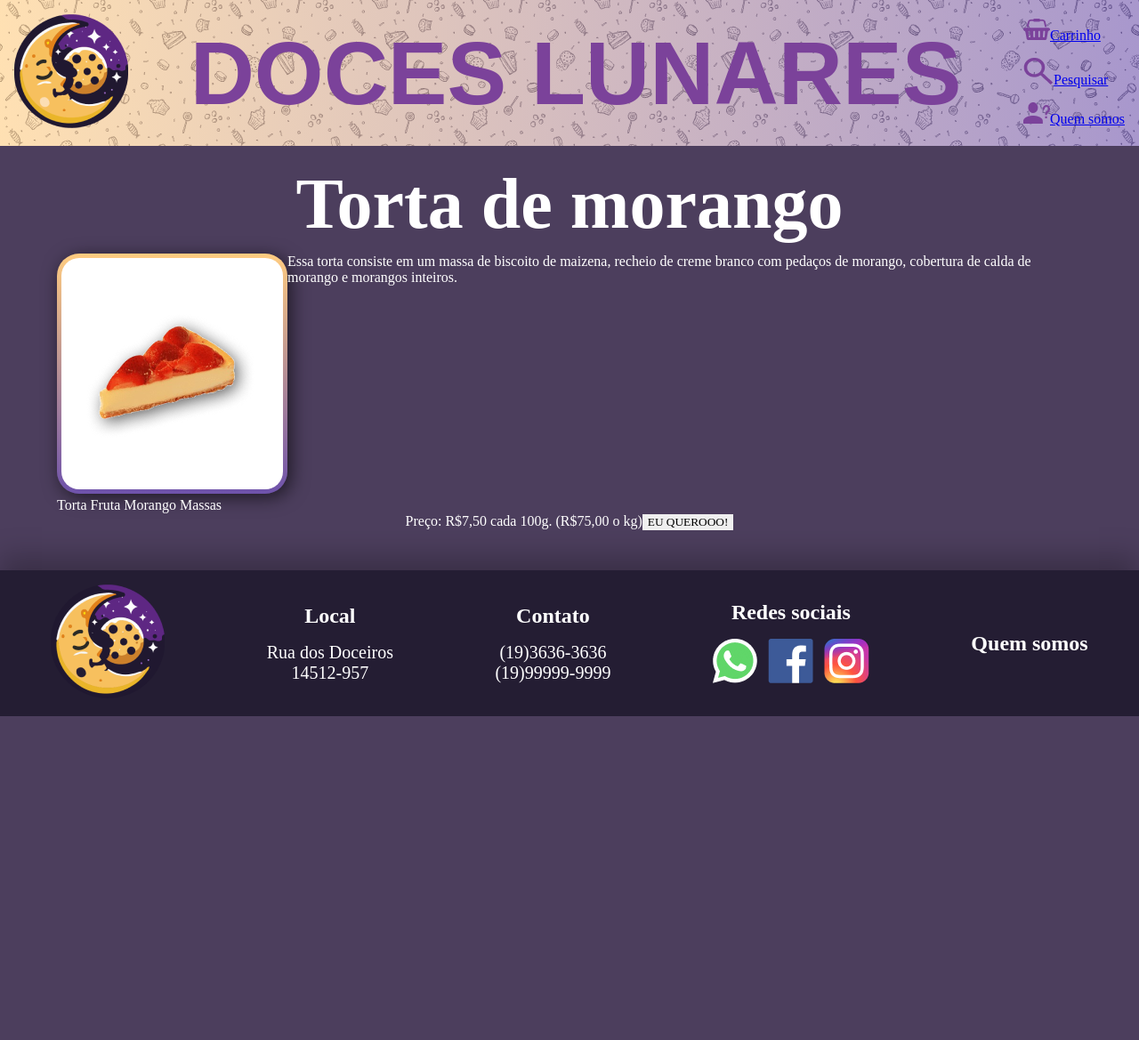
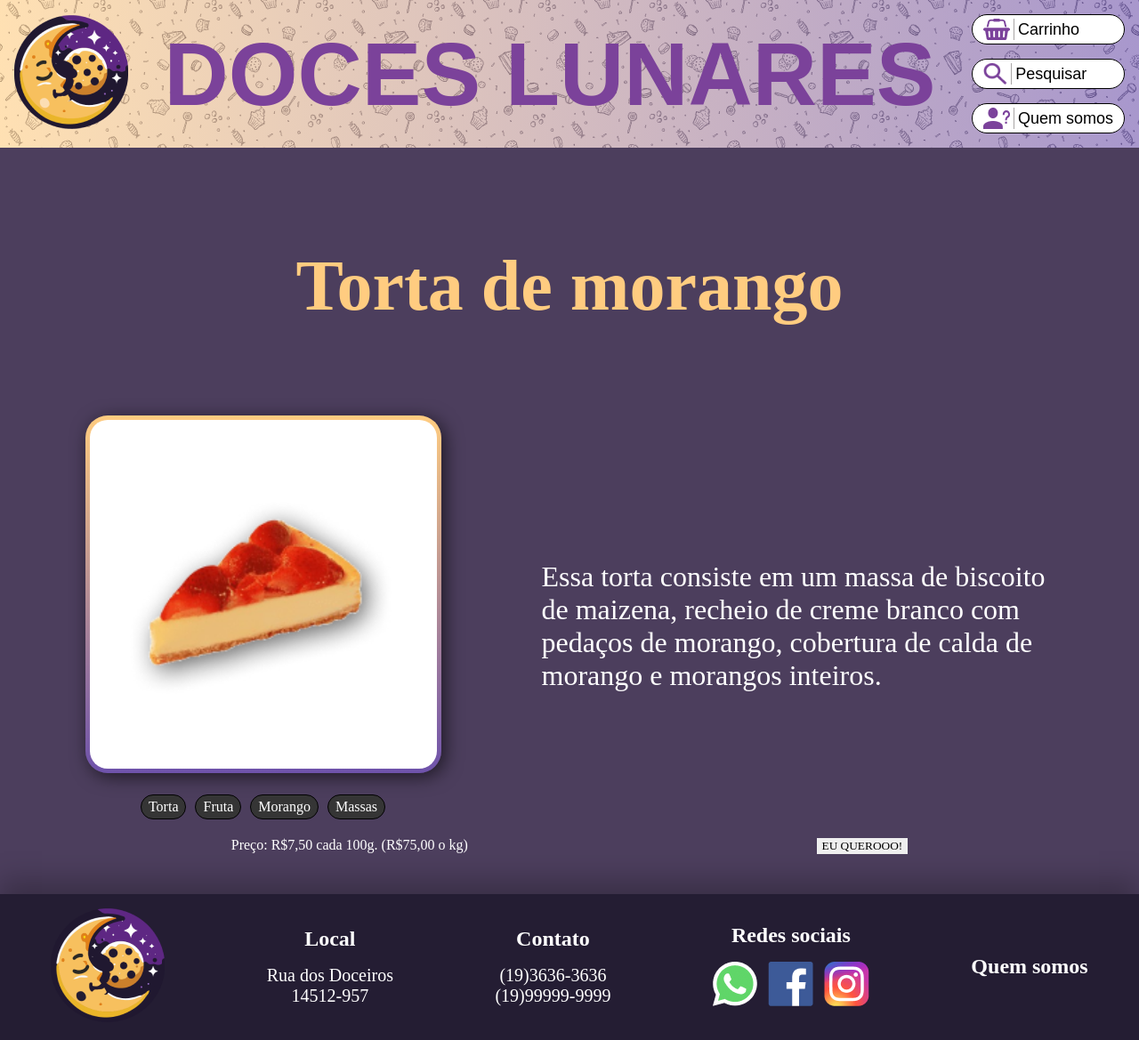
Before and after one commit to erickgusson/SENAC-Projeto-Integrador, a PHP site: page /produto-selecionado.html in a window 1280 px wide. Shown: the whole page at 89% size. Before the commit the page ends 805 px from the top, so only its background shows below. Run offline with PHP 8.4, Linux system fonts and the light colour scheme; some web fonts are replaced.

Commit message:
Finalizado a página de detralhes doproduto

```diff
--- a/css/produto-selecionado.css
+++ b/css/produto-selecionado.css
@@ -11,16 +11,49 @@
     text-align: center;
     font-size: 80px;
 
-    margin: 10px;
+    margin: 100px 0;
+    color: #ffcc80;
 }
 
 figure {
     display: flex;
+    flex-wrap: wrap;
+    justify-content: space-around;
+    align-items: center;
 
     max-width: 90vw;
+    gap: 50px;
+}
+
+figure img {
+    max-width: 90vw;
+    width: 400px;
+    height: auto;
+}
+figure > span {
+    width: 50%;
+
+    font-size: 32px;
+}
+
+.tags {
+    display: flex;
+    justify-content: center;
+
+    margin: 20px 0;
+    gap: 10px;
+}
+
+.tags span {
+    background-color: #353535;
+
+    padding: 4px 8px;
+    border: 1px solid black;
+    border-radius: 30px;
 }
 
 .preco-adicionar{
+    width: 90vw;
     display: flex;
     justify-content: space-around;
 }
--- a/css/style.css
+++ b/css/style.css
@@ -71,10 +71,6 @@ input[type="search"]
     background-color: white;
     color: black;
 
-    height: max-content;
-    width: max-content;
-
-    padding: 5px 0;
     border: 5px solid transparent;
     border-radius: 25px;
 
--- a/produto-selecionado.html
+++ b/produto-selecionado.html
@@ -36,9 +36,9 @@
 
                 <div class="col">
 
-                    <a href="#" class="botao"><img src="img/icon/icon-carrinho.png" alt="">Carrinho</a>
-                    <a href="produtos.html" class="botao"><img src="img/icon/icon-pesquisar.png" alt="">Pesquisar</a>
-                    <a href="sobre.html" class="botao"><img src="img/icon/icon-quem-somos.png" alt="">Quem somos</a>
+                    <a href="#" class="botao-geral"><img src="img/icon/icon-carrinho.png" alt="">Carrinho</a>
+                    <a href="produtos.html" class="botao-geral"><img src="img/icon/icon-pesquisar.png" alt="">Pesquisar</a>
+                    <a href="sobre.html" class="botao-geral"><img src="img/icon/icon-quem-somos.png" alt="">Quem somos</a>
 
                 </div>
 
@@ -76,7 +76,7 @@
             <div class="preco-adicionar">
                 <p class="preco">Preço: R$7,50 cada 100g. (R$75,00 o kg)</p>
                 <div class="adicionar">
-                    <button class="botao-adicionar">EU QUEROOO!</button>
+                    <button class="botao-click">EU QUEROOO!</button>
                 </div>
             </div>
 
```
